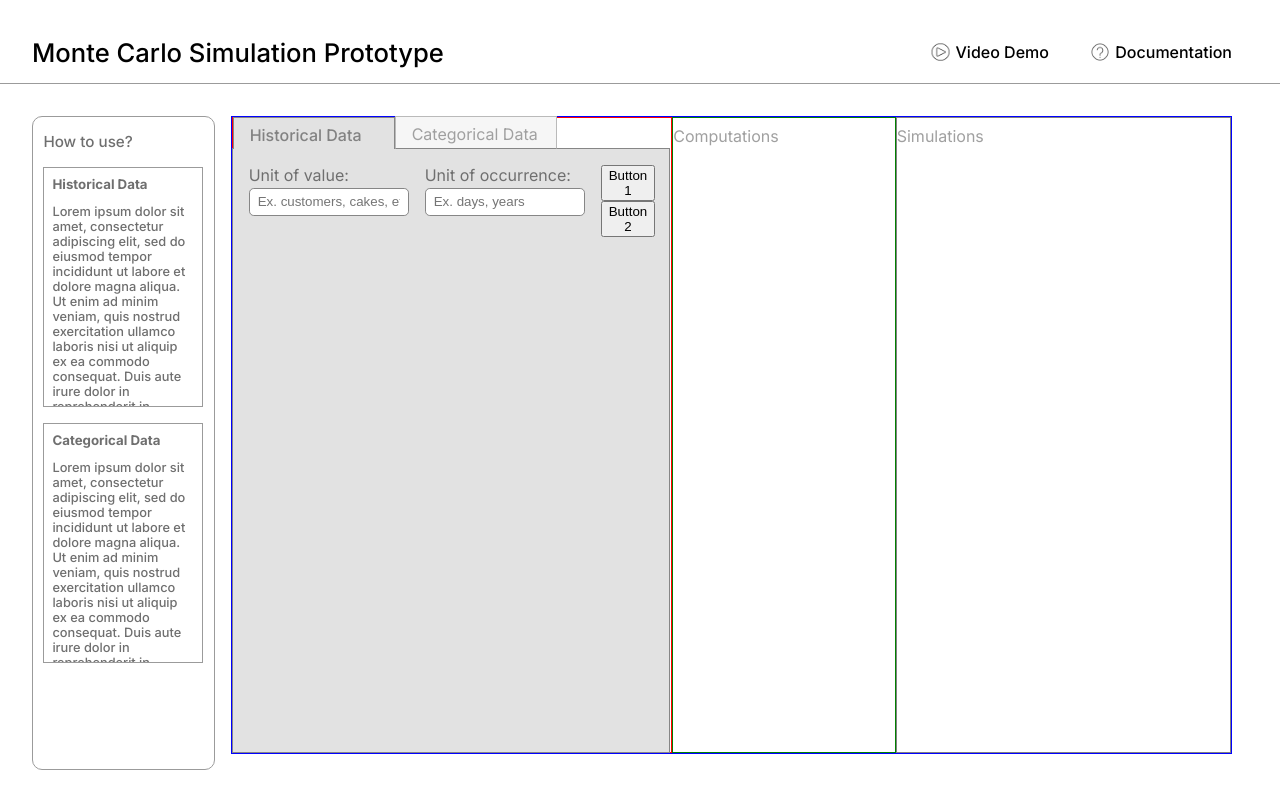
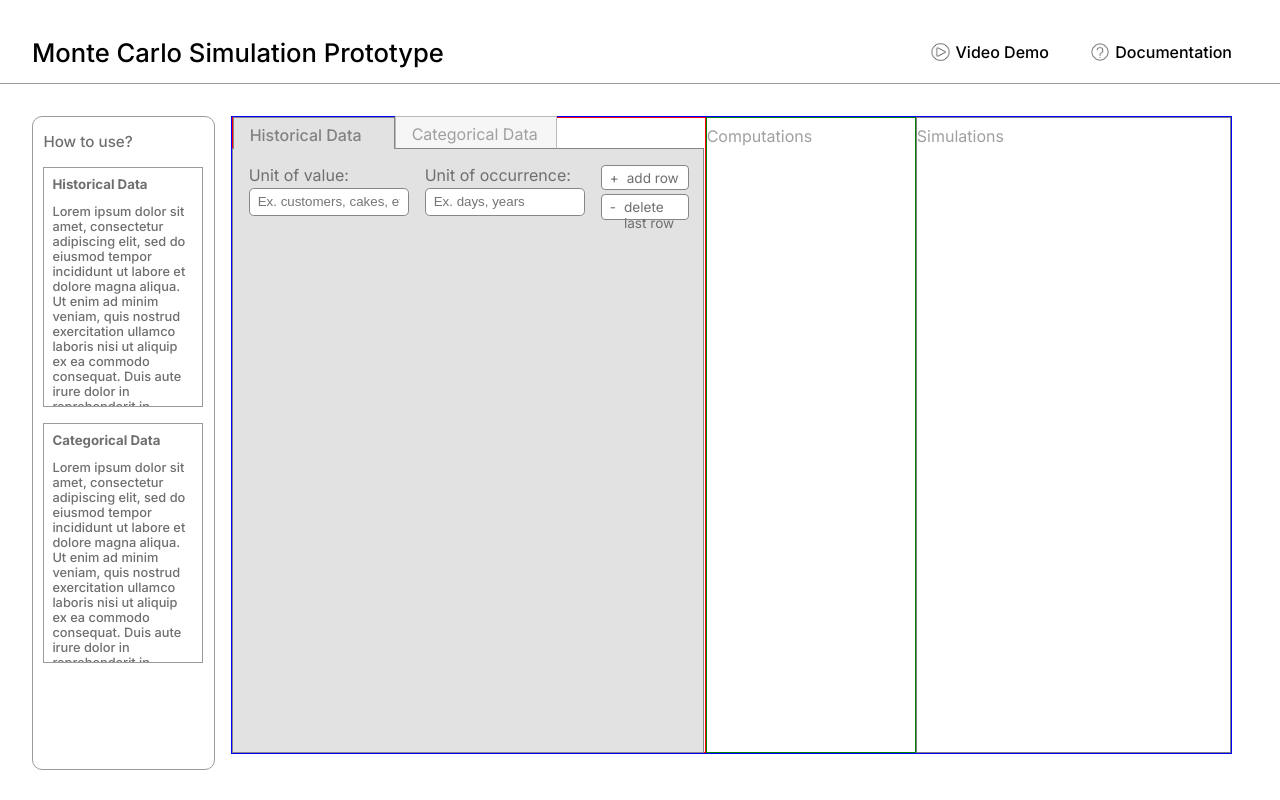
Before and after one commit to matchi-1/Monte-Carlo-Simulation-Prototype, a React (Create React App) app: page / in a window 1280 px wide. Built offline with nearby package versions, Linux system fonts and the light colour scheme.

Commit message:
added buttons

```diff
--- a/src/App.css
+++ b/src/App.css
@@ -224,3 +224,41 @@ html, body {
   padding: 0rem 0.5rem;
   box-sizing: border-box;
 }
+
+.buttons-container{
+  gap: 0.25rem;
+  align-items: flex-end;
+}
+
+.row-button{
+  display: flex;
+  flex-direction: row;
+  align-items: flex-start;
+  justify-content: flex-start;
+  color: var(--text-dark-grey);
+  font-size: 0.85rem;
+  height: 1.6rem;
+  background-color: white;
+  border: 1px solid var(--cont-outline-dark-grey);
+  border-radius: 0.25rem;
+  padding: 0.25rem 0.5rem;
+  box-sizing: border-box;
+  width: auto;
+  cursor: pointer;
+}
+
+.row-button:hover{
+  background-color: var(--tab-fill-inactive-light-grey);
+}
+
+.row-button p{
+  margin: 0;
+}
+
+#btn-text-icon{
+  margin-right: 0.5rem;
+}
+
+#add-row-btn{
+  width: 5.5rem;
+}
--- a/src/App.js
+++ b/src/App.js
@@ -85,8 +85,8 @@ function App() {
 
                 {/* Buttons Container */}
                 <div className="buttons-container">
-                  <button className="button">Button 1</button>
-                  <button className="button">Button 2</button>
+                  <div className="row-button" id='add-row-btn'><p id='btn-text-icon'>+</p><p>add row</p></div>
+                  <div className="row-button"><p id='btn-text-icon'>-</p><p>delete last row</p></div>
                 </div>
               </div>
 
```
